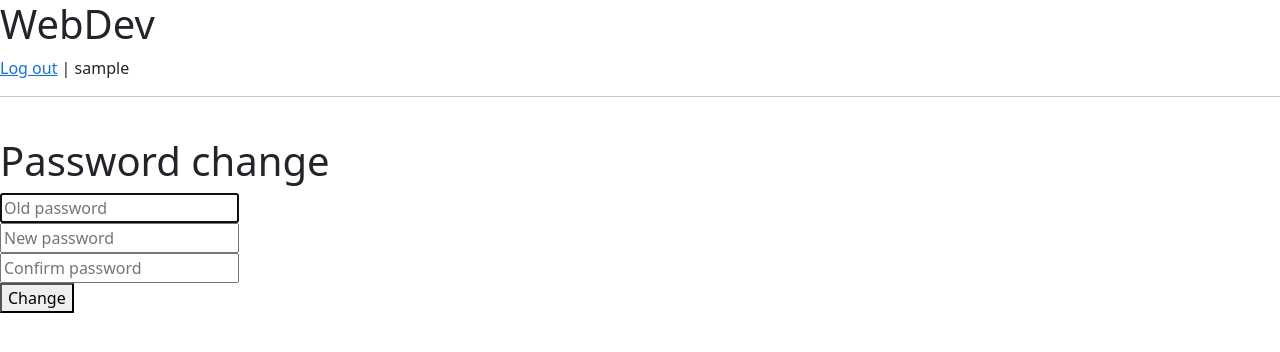
After one commit to VasyaIT/WebDev, a Django app: page /auth/password_change/ in a window 1280 px wide. The commit adds this page. Shown: the top 352 px of the page. Run offline with Django 4.2, Linux system fonts and the light colour scheme; the visitor is signed in with stand-in values (Sample User, id 1); parts of the project's set-up code (start-up, migrations or seed data) failed here and were passed over.

Commit message:
Create new branch

```diff
--- a/webdev/channels_app/views.py
+++ b/webdev/channels_app/views.py
@@ -6,7 +6,6 @@ from django.shortcuts import render, redirect
 
 from .forms import ChannelForm
 from .models import Channel, Message
-from django.template.defaultfilters import slugify
 
 from .utils import save_channel_form
 
@@ -21,7 +20,7 @@ def index(request):
     return render(request, 'channels/index.html', context)
 
 
-@login_required(login_url='/auth/login/')
+@login_required
 def detail_channel(request, slug):
     channels = Channel.objects.select_related('author').get(slug=slug)
     messages = Message.objects.select_related('channel', 'user').filter(channel=channels).order_by('id')[0:25]
@@ -33,7 +32,7 @@ def detail_channel(request, slug):
     return render(request, 'channels/detail_channel.html', context)
 
 
-@login_required(login_url='/auth/login/')
+@login_required
 def create_channel(request):
     error = ''
     form = ChannelForm(request.POST or None)
--- a/webdev/templates/channels/create_channel.html
+++ b/webdev/templates/channels/create_channel.html
@@ -8,7 +8,7 @@
     {{ form.name }}<br>
     {{ form.description }}<br>
     {{ form.tags }}<br>
-{{ error }}<br>
+    {{ form.errors }}<br>
     <button type="submit">Create</button>
         <br>
 </form>
--- a/webdev/templates/users/login.html
+++ b/webdev/templates/users/login.html
@@ -3,6 +3,7 @@
 {% block title %}Log In{% endblock %}
 
 {% block main %}
+<h1>Log in</h1>
 <form method="post">
     {% csrf_token %}
     {{ form.username }}<br>
--- /dev/null
+++ b/webdev/templates/users/password_change_form.html
@@ -0,0 +1,15 @@
+{% extends 'base.html' %}
+
+{% block title %}Change the password{% endblock %}
+
+{% block main %}
+<h1>Password change</h1>
+<form method="post">
+    {% csrf_token %}
+    {{ form.old_password }}<br>
+    {{ form.new_password1 }}<br>
+    {{ form.new_password2 }}<br>
+    <button type="submit">Change</button>
+    {{ form.errors }}
+</form>
+{% endblock %}
--- a/webdev/templates/users/signup.html
+++ b/webdev/templates/users/signup.html
@@ -3,6 +3,7 @@
 {% block title %}Registration{% endblock %}
 
 {% block main %}
+<h1>Registration</h1>
 <form method="post">
     {% csrf_token %}
     {{ form.username }}<br>
--- a/webdev/users/forms.py
+++ b/webdev/users/forms.py
@@ -1,7 +1,7 @@
 from django import forms
-from django.contrib.auth import get_user_model
-from django.contrib.auth.forms import UserCreationForm
-
+from django.contrib.auth import get_user_model, password_validation
+from django.contrib.auth.forms import UserCreationForm, AuthenticationForm, UsernameField, PasswordChangeForm, \
+    SetPasswordForm
 
 User = get_user_model()
 
@@ -9,9 +9,32 @@ User = get_user_model()
 class SignUpForm(UserCreationForm):
     username = forms.CharField(widget=forms.TextInput(attrs={'placeholder': 'Username'}))
     email = forms.EmailField(widget=forms.EmailInput(attrs={'placeholder': 'Email'}))
-    password1 = forms.CharField(widget=forms.PasswordInput(attrs={'placeholder': 'Password'}))
-    password2 = forms.CharField(widget=forms.PasswordInput(attrs={'placeholder': 'Password confirm'}))
+    password1 = forms.CharField(strip=False, widget=forms.PasswordInput(attrs={'placeholder': 'Password'}))
+    password2 = forms.CharField(strip=False, widget=forms.PasswordInput(attrs={'placeholder': 'Password confirm'}))
 
     class Meta:
         model = User
         fields = ('username', 'email', 'password1', 'password2')
+
+
+class LogInForm(AuthenticationForm):
+    username = UsernameField(widget=forms.TextInput(attrs={"placeholder": 'Username', 'autofocus': True}))
+    password = forms.CharField(strip=False, widget=forms.PasswordInput(attrs={'placeholder': 'Password'}))
+
+
+class CustomPasswordChangeForm(PasswordChangeForm):
+    old_password = forms.CharField(
+        strip=False,
+        widget=forms.PasswordInput(
+            attrs={"autocomplete": "current-password", "autofocus": True, 'placeholder': 'Old password'}
+        ),
+    )
+    new_password1 = forms.CharField(
+        strip=False,
+        widget=forms.PasswordInput(attrs={"autocomplete": "new-password", 'placeholder': 'New password'}),
+        help_text=password_validation.password_validators_help_text_html(),
+    )
+    new_password2 = forms.CharField(
+        strip=False,
+        widget=forms.PasswordInput(attrs={"autocomplete": "new-password", 'placeholder': 'Confirm password'}),
+    )
--- a/webdev/users/urls.py
+++ b/webdev/users/urls.py
@@ -1,13 +1,62 @@
-from django.urls import path
+from django.urls import path, re_path
+from django.contrib.auth import views as view
+
 from . import views
-from django.contrib.auth import views as view
+from .forms import LogInForm, CustomPasswordChangeForm
 
 urlpatterns = [
     path('signup/', views.SignUp.as_view(redirect_authenticated_user=True), name='signup'),
     path(
-        'login/', view.LoginView.as_view(
+        'login/',
+        view.LoginView.as_view(
             template_name='users/login.html',
-            redirect_authenticated_user=True), name='login'
+            form_class=LogInForm,
+            redirect_authenticated_user=True
+        ),
+        name='login'
     ),
-    path('logout/', view.LogoutView.as_view(template_name='users/logout.html'), name='logout')
+    path('logout/', view.LogoutView.as_view(), name='logout'),
+    path(
+        'password_change/',
+        views.MyPasswordChangeView.as_view(
+            form_class=CustomPasswordChangeForm,
+            template_name='users/password_change_form.html'
+        ),
+        name='password_change'
+    ),
+    # path(
+    #      'password_change/done/',
+    #      view.PasswordChangeDoneView.as_view(
+    #          template_name='users/password_change_done.html'
+    #      ),
+    #      name='password_change_done'
+    #      ),
+    path(
+        'password_reset/',
+        view.PasswordResetView.as_view(
+            template_name='users/password_reset_subject.html'
+        ),
+        name='password_reset'
+    ),
+    path(
+        'password_reset_done/',
+        view.PasswordResetDoneView.as_view(
+            template_name='users/password_reset_done.html'
+        ),
+        name='password_reset_done'
+    ),
+    path(
+        'password_reset_confirm/',
+        view.PasswordResetConfirmView.as_view(
+            template_name='users/password_reset_confirm.html'
+        ),
+        name='password_reset_confirm'
+    ),
+    path(
+        'password_reset_complete/',
+        view.PasswordResetCompleteView.as_view(
+            template_name='users/password_reset_complete.html'
+        ),
+        name='password_reset_complete'
+    ),
 ]
--- a/webdev/users/views.py
+++ b/webdev/users/views.py
@@ -1,3 +1,5 @@
+from django.contrib.auth.views import PasswordChangeView
+from django.contrib import messages
 from django.http import HttpResponseRedirect
 from django.shortcuts import render, redirect
 from django.contrib.auth import get_user_model, login
@@ -30,3 +32,11 @@ class SignUp(CreateView):
         user = form.save()
         login(self.request, user)
         return redirect('index')
+
+
+class MyPasswordChangeView(PasswordChangeView):
+    success_url = None
+
+    def form_valid(self, form):
+        messages.success(self.request, "Your password has been successfully changed.")
+        return super().form_valid(form)
--- a/webdev/webdev/settings.py
+++ b/webdev/webdev/settings.py
@@ -164,7 +164,9 @@ CORS_ALLOWED_ORIGINS = [
     'http://localhost:8080',
 ]
 
+LOGIN_URL = 'login'
 LOGIN_REDIRECT_URL = 'index'
+LOGOUT_REDIRECT_URL = 'login'
 
 INTERNAL_IPS = [
     "127.0.0.1",
```
Also changed, not shown: webdev/templates/users/logout.html (deleted, +0 -10 lines), webdev/templates/users/password_change_done.html (added, +12 -0 lines), webdev/templates/users/password_reset_complete.html (added, +10 -0 lines), webdev/templates/users/password_reset_confirm.html (added, +10 -0 lines), webdev/templates/users/password_reset_done.html (added, +10 -0 lines), webdev/templates/users/password_reset_subject.html (added, +10 -0 lines). Lines whose indentation alone changed are shown as unchanged.
